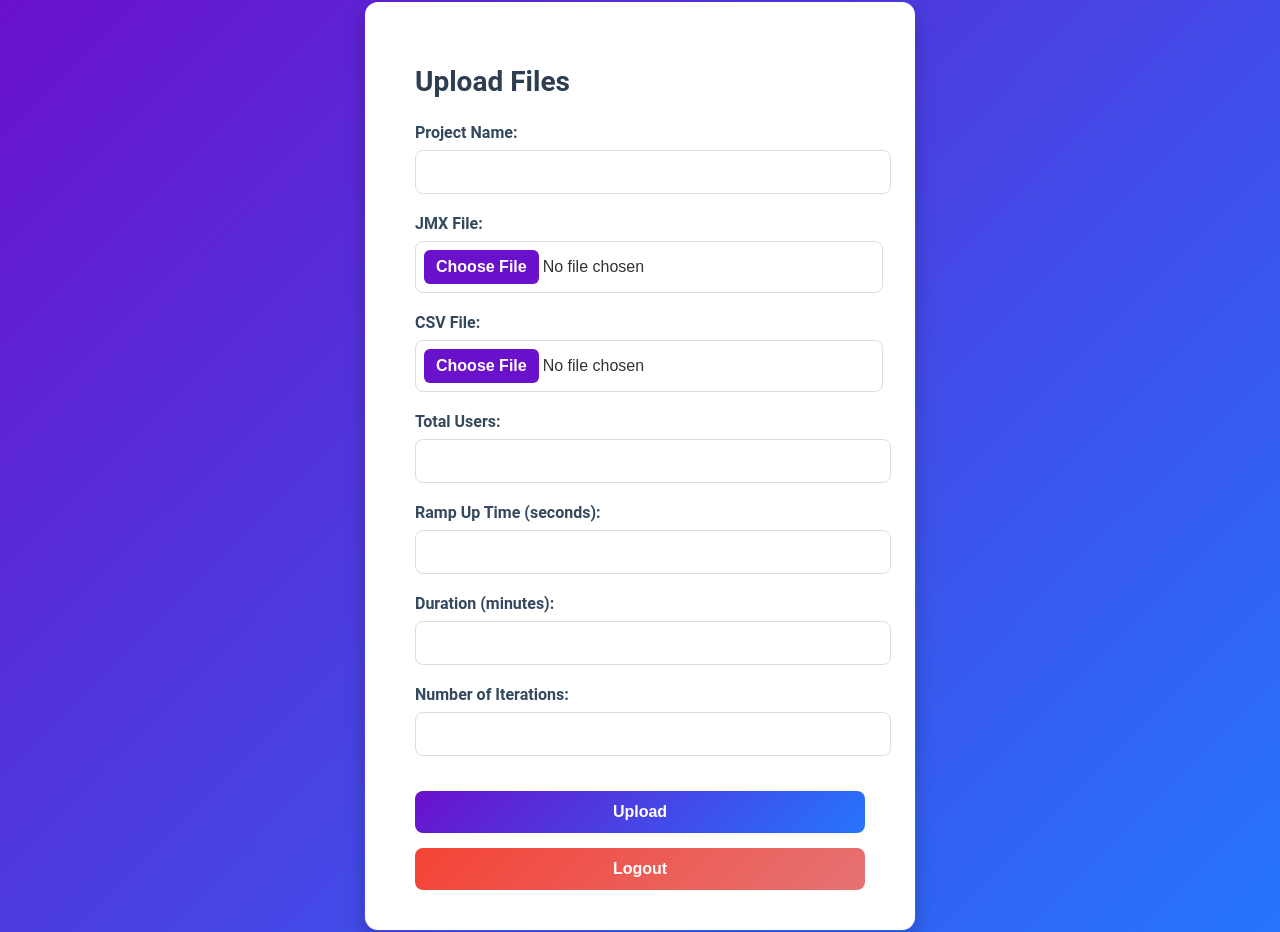
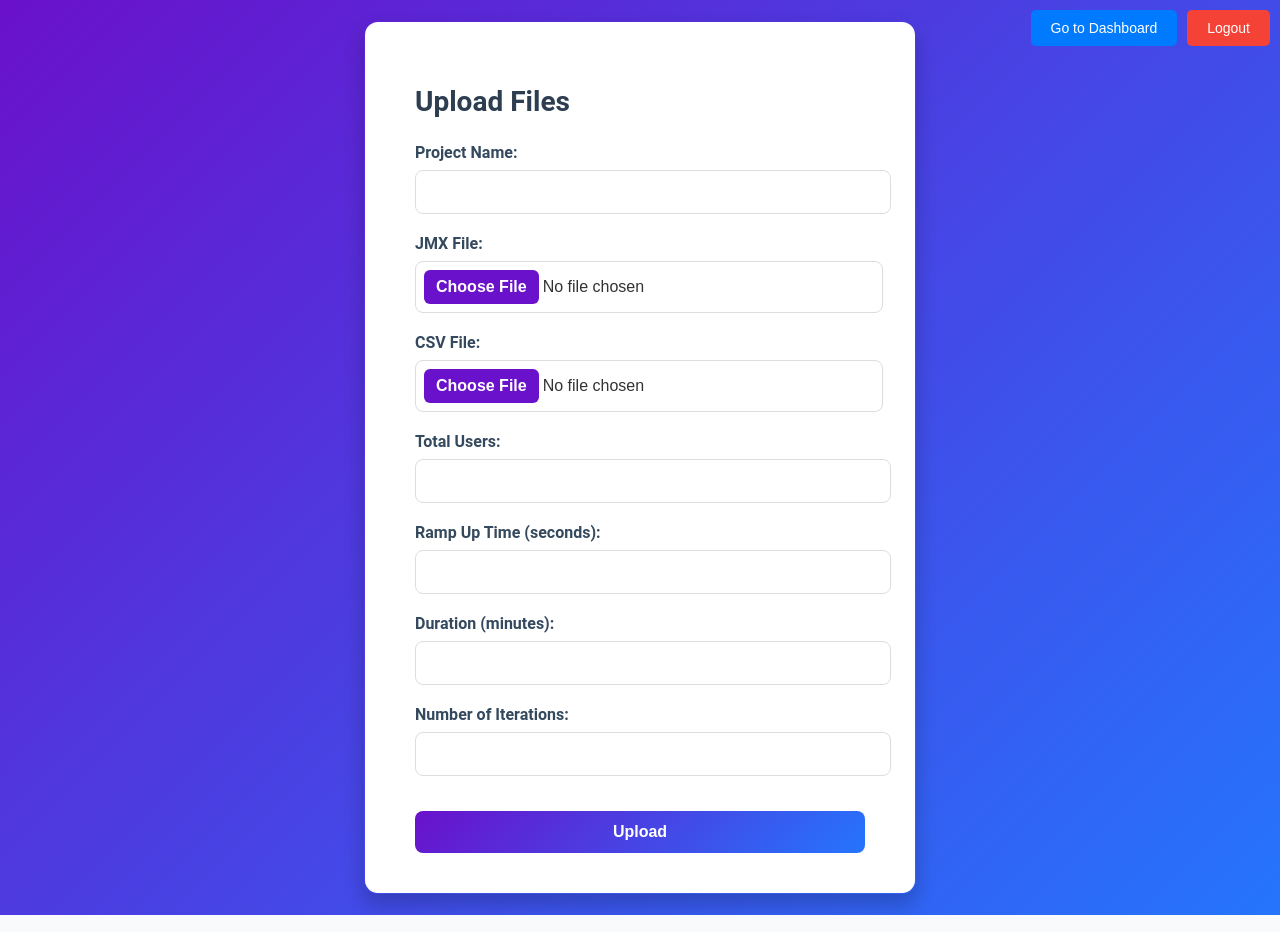
Before and after one commit to Alex4282/phase1-ui, a React (Create React App) app: page /jmxform in a window 1280 px wide. Built offline with nearby package versions, Linux system fonts and the light colour scheme; sample sign-in values are in the browser's storage.

Commit message:
till results

```diff
--- a/src/App.js
+++ b/src/App.js
@@ -4,8 +4,8 @@ import Login from './components/auth/Login';
 import Register from './components/auth/Register';
 import Dashboard from './components/DashBoard';
 import PrivateRoute from './components/PrivateRoute';
-import JmxForm from './components/JmxForm';
 import FileUploadForm from './components/JmxForm';
+import Results from './components/Results';
 
 const App = () => {
     const [isAuthenticated, setIsAuthenticated] = useState(false);
@@ -28,7 +28,7 @@ const App = () => {
                 <Route path="/register" element={<Register />} />
                 <Route path="/dashboard" element={<PrivateRoute element={Dashboard} isAuthenticated={isAuthenticated} />} />
                 <Route path="/jmxform" element={<PrivateRoute element={FileUploadForm} isAuthenticated={isAuthenticated} />} />
-
+                <Route path="/results" element={<PrivateRoute element={Results} isAuthenticated={isAuthenticated} />} />
             </Routes>
         </Router>
     );
--- a/src/components/DashBoard.js
+++ b/src/components/DashBoard.js
@@ -33,6 +33,10 @@ const Dashboard = () => {
         navigate('/JmxForm', { state: { headers: { 'Authorization': `Bearer ${token}` } } });
     };
 
+    const viewResultsPage = () => {
+        const token = localStorage.getItem('token');
+        navigate('/results', { state: { headers: { 'Authorization': `Bearer ${token}` } } });
+    };
     return (
         <div className="dashboard-container">
             <div className="dashboard-header">
@@ -43,6 +47,9 @@ const Dashboard = () => {
                 <button className="btn primary-btn" onClick={openJmxPage}>
                     Add JMX and CSV Files
                 </button>
+                <button className="btn secondary-btn" onClick={viewResultsPage}>
+                    View Results
+                </button>
                 <button className="btn secondary-btn" onClick={handleLogout}>
                     Logout
                 </button>
--- a/src/components/JmxForm.css
+++ b/src/components/JmxForm.css
@@ -8,6 +8,8 @@
     background: linear-gradient(135deg, #6a11cb, #2575fc);
     font-family: 'Roboto', sans-serif;
     overflow-y: auto; /* Enable scrolling for the content */
+    position: relative; /* Ensure absolute positioning of buttons inside */
+    padding: 20px;
 }
 
 /* Stylish card with soft shadow and gradient border */
@@ -148,3 +150,37 @@
         padding: 30px;
     }
 }
+
+/* Position buttons at the top-right corner */
+.top-buttons {
+    position: absolute;
+    top: 10px;
+    right: 10px;
+    display: flex;
+    gap: 10px; /* Space between the buttons */
+}
+
+/* Button styles for Go to Dashboard and Logout */
+.dashboard-button,
+.logout-button {
+    background-color: #007bff;
+    color: white;
+    padding: 10px 20px;
+    border: none;
+    border-radius: 5px;
+    cursor: pointer;
+    font-size: 14px;
+    z-index: 1000; /* Ensures it stays above other content */
+}
+
+.dashboard-button:hover {
+    background-color: #0056b3;
+}
+
+.logout-button {
+    background-color: #f44336;
+}
+
+.logout-button:hover {
+    background-color: #d32f2f;
+}
--- a/src/components/JmxForm.js
+++ b/src/components/JmxForm.js
@@ -35,7 +35,7 @@ const FileUploadForm = () => {
 
         try {
             const token = localStorage.getItem('token');
-            const response = await axios.post('http://localhost:8080/api/uploadAndRunJmx', formData, {
+            const response = await axios.post('http://localhost:8080/api/uploadAndSaveJmx', formData, {
                 headers: {
                     'Content-Type': 'multipart/form-data',
                     'Authorization': `Bearer ${token}`
@@ -79,6 +79,17 @@ const FileUploadForm = () => {
 
     return (
         <div className="file-upload-container">
+            {/* Top buttons */}
+            <div className="top-buttons">
+                <button type="button" className="dashboard-button" onClick={() => navigate('/dashboard')}>
+                    Go to Dashboard
+                </button>
+                <button type="button" className="logout-button" onClick={handleLogout}>
+                    Logout
+                </button>
+            </div>
+
+            {/* File upload card */}
             <div className="file-upload-card">
                 <h2>Upload Files</h2>
                 <form onSubmit={handleSubmit}>
@@ -146,7 +157,6 @@ const FileUploadForm = () => {
                         />
                     </div>
                     <button type="submit" className="btn primary-btn">Upload</button>
-                    <button type="button" className="btn secondary-btn" onClick={handleLogout}>Logout</button>
                 </form>
                 {message && <p className="message">{message}</p>}
             </div>
--- /dev/null
+++ b/src/components/Results.css
@@ -0,0 +1,90 @@
+.file-display-container {
+    margin: 20px;
+    font-family: Arial, sans-serif;
+}
+
+h2 {
+    color: #333;
+}
+
+.path-navigation {
+    margin-bottom: 10px;
+    display: flex;
+    align-items: center;
+    gap: 10px;
+}
+
+.file-structure {
+    display: flex;
+    flex-direction: column;
+    gap: 10px;
+}
+
+.file-item {
+    display: flex;
+    align-items: center;
+    gap: 10px;
+    padding: 5px;
+    border: 1px solid #ddd;
+    border-radius: 5px;
+    cursor: pointer;
+}
+
+.file-item:hover {
+    background-color: #f9f9f9;
+}
+
+.folder {
+    color: #0056b3;
+}
+
+.file {
+    color: #333;
+}
+
+button {
+    padding: 5px 10px;
+    background-color: #0056b3;
+    color: white;
+    border: none;
+    border-radius: 3px;
+    cursor: pointer;
+}
+
+button:hover {
+    background-color: #004099;
+}
+
+/* Position buttons at the top-right corner */
+.top-buttons {
+    position: absolute;
+    top: 10px;
+    right: 10px;
+    display: flex;
+    gap: 10px; /* Space between the buttons */
+}
+
+/* Button styles for Go to Dashboard and Logout */
+.dashboard-button,
+.logout-button {
+    background-color: #007bff;
+    color: white;
+    padding: 10px 20px;
+    border: none;
+    border-radius: 5px;
+    cursor: pointer;
+    font-size: 14px;
+    z-index: 1000; /* Ensures it stays above other content */
+}
+
+.dashboard-button:hover {
+    background-color: #0056b3;
+}
+
+.logout-button {
+    background-color: #f44336;
+}
+
+.logout-button:hover {
+    background-color: #d32f2f;
+}
--- /dev/null
+++ b/src/components/Results.js
@@ -0,0 +1,131 @@
+import React, { useState, useEffect } from 'react';
+import axios from 'axios';
+import './Results.css';
+import { useNavigate } from 'react-router-dom';
+
+const Results = () => {
+    const [files, setFiles] = useState([]);
+    const [currentPath, setCurrentPath] = useState('D:/phase1/src/main/uploads'); // Initial directory
+    const [loading, setLoading] = useState(true);
+    const [error, setError] = useState(null);
+
+    useEffect(() => {
+        const fetchFiles = async () => {
+            setLoading(true);
+            setError(null); // Reset error before fetch
+            try {
+                const response = await axios.get('http://localhost:8080/api/files', {
+                    params: { path: currentPath },
+                });
+                setFiles(response.data);
+            } catch (error) {
+                console.error('Error fetching file data:', error);
+                setError('Failed to load files. Please try again.');
+            } finally {
+                setLoading(false);
+            }
+        };
+
+        fetchFiles();
+    }, [currentPath]);
+
+    const navigateToDirectory = (folderName) => {
+        setCurrentPath(`${currentPath}/${folderName}`);
+    };
+
+    const navigateUp = () => {
+        const parentPath = currentPath.substring(0, currentPath.lastIndexOf('/'));
+        setCurrentPath(parentPath || 'D:/phase1/src/main/uploads');
+    };
+
+    const downloadAsZip = async (folderName) => {
+        try {
+            const response = await axios.get('http://localhost:8080/api/download', {
+                params: { path: `${currentPath}/${folderName}` },
+                responseType: 'blob',
+            });
+
+            const url = window.URL.createObjectURL(new Blob([response.data]));
+            const link = document.createElement('a');
+            link.href = url;
+            link.setAttribute('download', `${folderName}.zip`);
+            document.body.appendChild(link);
+            link.click();
+            document.body.removeChild(link);
+        } catch (error) {
+            console.error('Error downloading ZIP file:', error);
+            setError(`Failed to download ZIP for ${folderName}`);
+        }
+    };
+
+    const renderFiles = (fileStructure) => {
+        return fileStructure.map((file, index) => (
+            <div key={index} className="file-item">
+                {file.isDirectory ? (
+                    <div className="folder" onClick={() => navigateToDirectory(file.name)}>
+                        📁 <strong>{file.name}</strong>
+                    </div>
+                ) : (
+                    <div className="file">
+                        📄 {file.name}
+                    </div>
+                )}
+                {file.isDirectory && (
+                    <button onClick={() => downloadAsZip(file.name)}>Download as ZIP</button>
+                )}
+            </div>
+        ));
+    };
+
+    const navigate = useNavigate();
+
+    const handleLogout = async () => {
+            try {
+                const response = await axios.post('http://localhost:8080/auth/api/logout', {}, {
+                    headers: {
+                        'Content-Type': 'application/json',
+                        'Authorization': `Bearer ${localStorage.getItem('token')}`
+                    },
+                    withCredentials: true
+                });
+
+                if (response.status === 200) {
+                    localStorage.removeItem('token');
+                    navigate('/');
+                } else {
+                    alert('Logout failed. Please try again.');
+                }
+            } catch (error) {
+                console.error('An error occurred during logout:', error);
+                alert('An error occurred during logout.');
+            }
+        };
+    return (
+        <div className="file-display-container">
+            <div className="top-buttons">
+                <button type="button" className="dashboard-button" onClick={() => navigate('/dashboard')}>
+                    Go to Dashboard
+                </button>
+                <button type="button" className="logout-button" onClick={handleLogout}>
+                    Logout
+                </button>
+            </div>
+            <h2>Files and Folders</h2>
+            <div className="path-navigation">
+                <button onClick={navigateUp} disabled={currentPath === 'D:/phase1/src/main/uploads'}>
+                    🔙 Up
+                </button>
+                <span>Current Path: {currentPath}</span>
+            </div>
+
+            {error && <div className="error-message">{error}</div>}
+            {loading ? (
+                <p>Loading...</p>
+            ) : (
+                <div className="file-structure">{renderFiles(files)}</div>
+            )}
+        </div>
+    );
+};
+
+export default Results;
--- a/src/components/auth/Login.js
+++ b/src/components/auth/Login.js
@@ -22,7 +22,7 @@ const Login = ({onLogin}) => {
             });
 
             if (response.status === 200) {
-                alert('Login successful!');
+                // alert('Login successful!');
                 const token = response.data.accessToken;
                 console.log(token);
                 localStorage.setItem('token', token); // Store token for future requests
```
